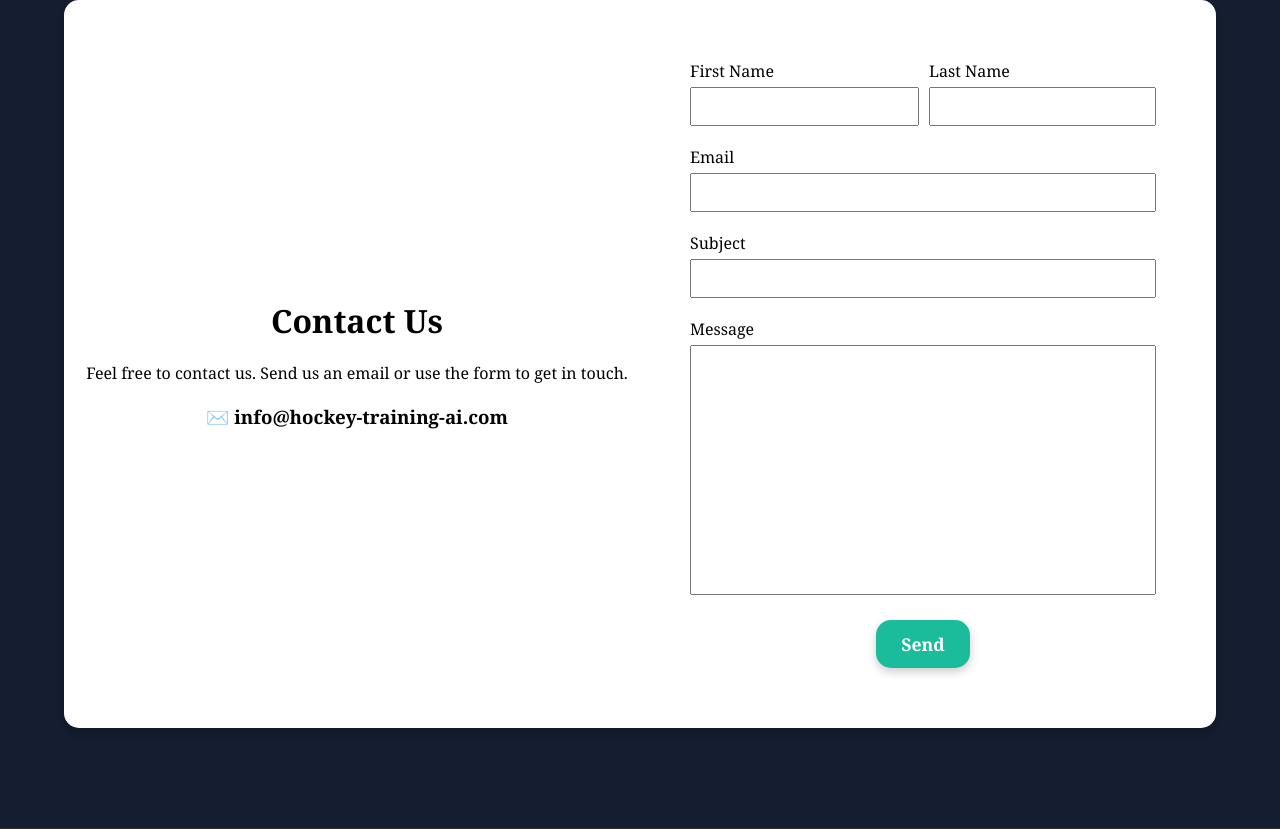
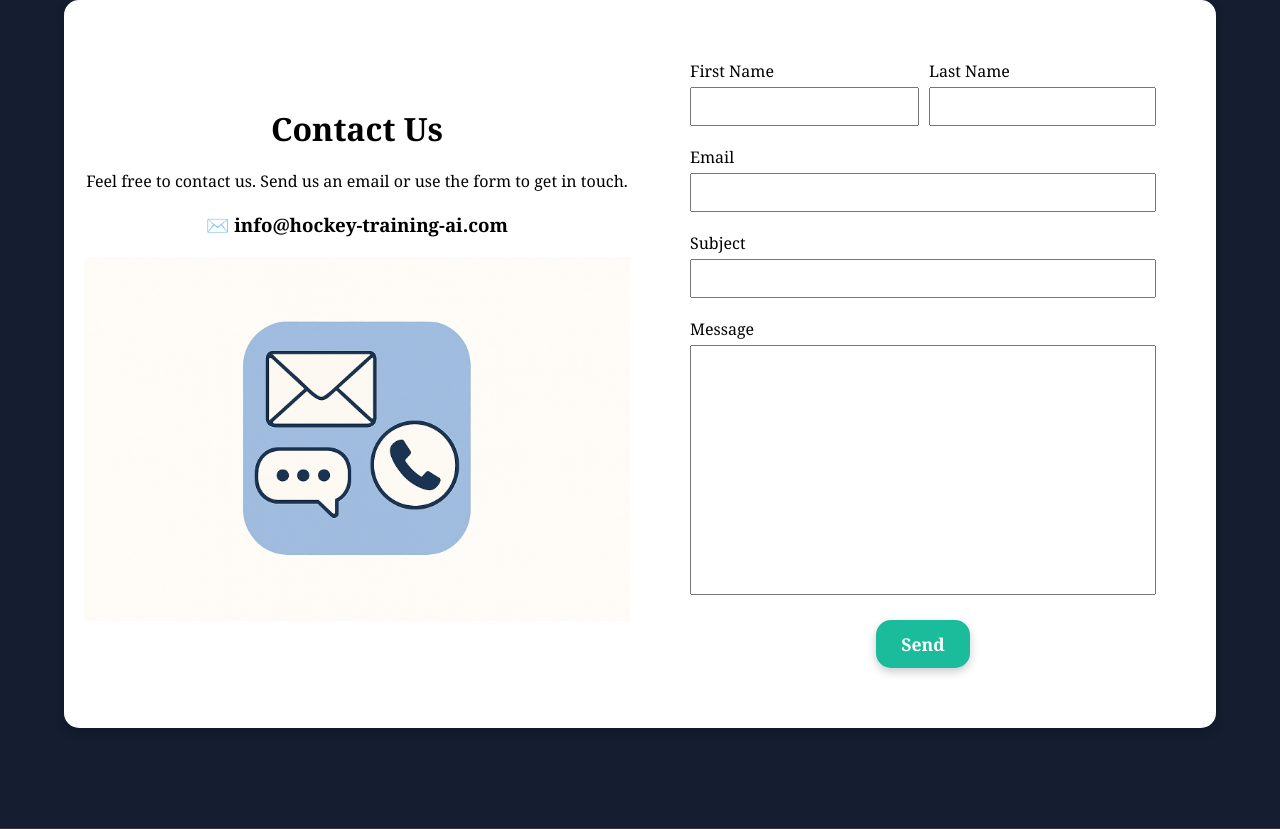
Before and after one commit to msimp24/hockey-training-ai, a Node server app: page /contact in a window 1280 px wide. Shown: the part 150-979 px from the top of the page. Run offline with Node 20, Linux system fonts and the light colour scheme; some libraries are stand-ins or nearby versions.

Commit message:
contact icons

```diff
--- a/notes.txt
+++ b/notes.txt
@@ -5,7 +5,6 @@ Before launch***
 
 - Change email on profile page
 
-- Remove program name from program summary
 
 - Reiterate ChatGPT to not include exercises if the user does not have the equipment
 
--- a/views/contact.ejs
+++ b/views/contact.ejs
@@ -29,6 +29,7 @@
             touch.
           </p>
           <h3>✉️ info@hockey-training-ai.com</h3>
+          <img src="/images/contact.png" alt="contact-icons">
         </div>
         <div class="contact-col">
          <form class="contact-form">
```
Also changed, not shown: public/images/contact.png (added).
